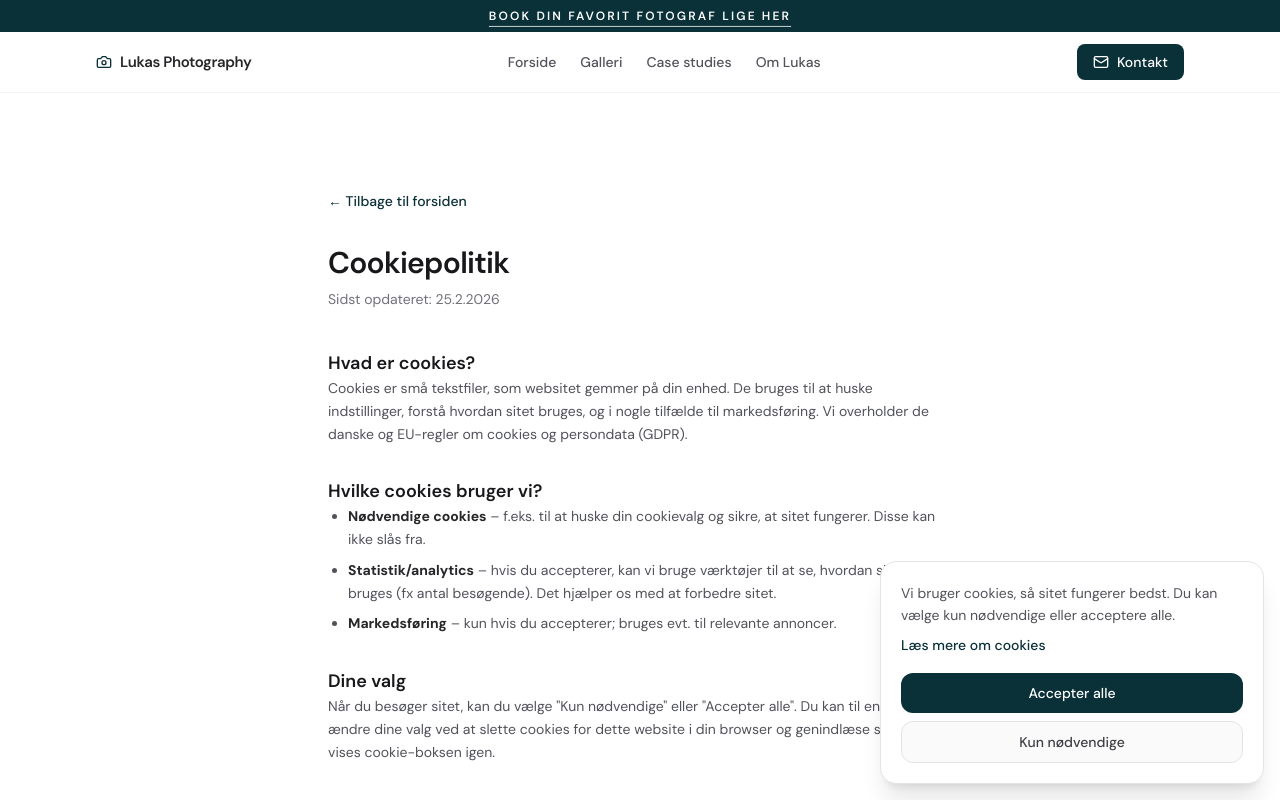
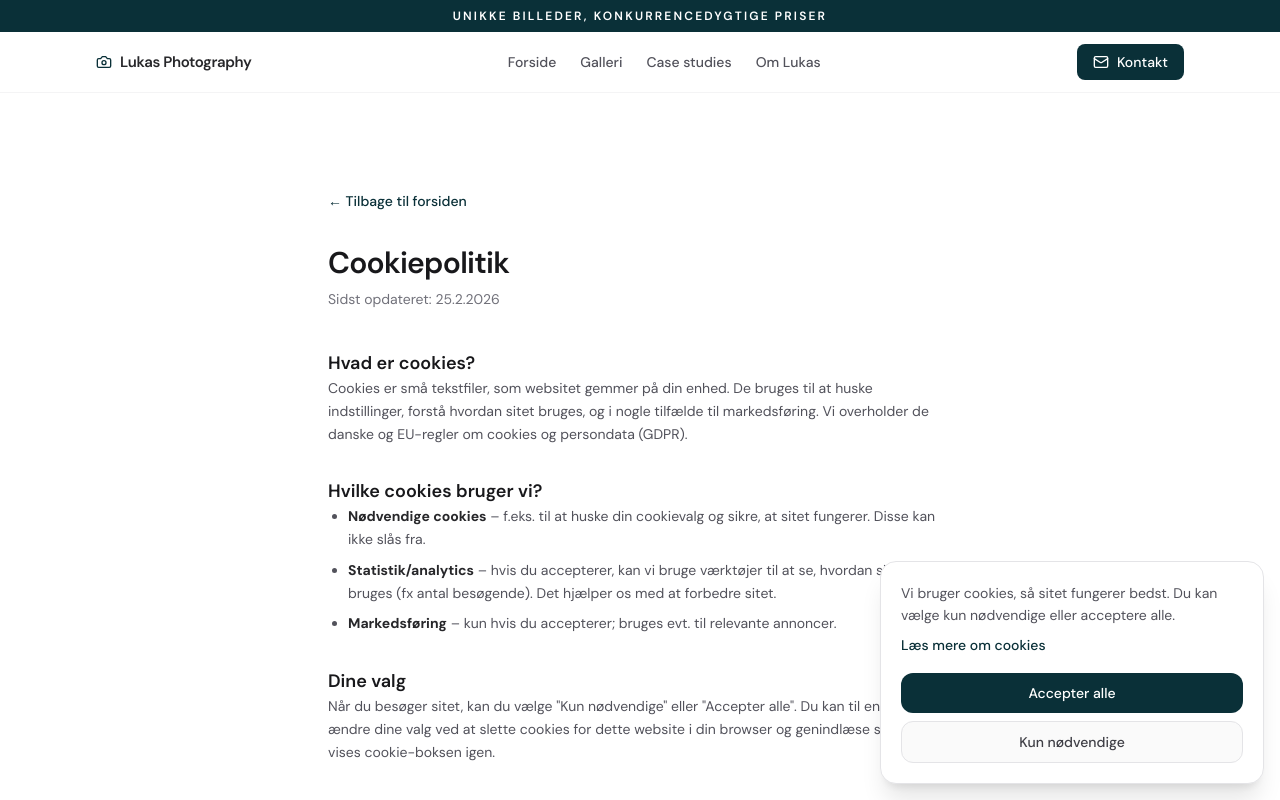
Before and after one commit to ItzLukaas/lukassvendsen, a Next.js app: page /cookies in a window 1280 px wide. Shown: the top 800 px of the page. Built offline with nearby package versions, Linux system fonts and the light colour scheme.

Commit message:
Refactor Header component by removing dynamic topbar messages and simplifying content to focus on a static promotional message about unique images and competitive prices.

```diff
--- a/next.config.mjs
+++ b/next.config.mjs
@@ -5,6 +5,7 @@ const nextConfig = {
     deviceSizes: [640, 750, 828, 1080, 1200, 1920, 2048],
     remotePatterns: [
       { protocol: 'https', hostname: 'picsum.photos', pathname: '/**' },
+      { protocol: 'https', hostname: 'usercontent.one', pathname: '/**' },
     ],
   },
 };
--- a/src/components/Header.tsx
+++ b/src/components/Header.tsx
@@ -4,7 +4,7 @@ import { useState, useEffect } from 'react';
 import Link from 'next/link';
 import { motion, AnimatePresence } from 'framer-motion';
 import { Menu, X, Mail, Camera } from 'lucide-react';
-import { siteConfig, contact } from '@/content/data';
+import { siteConfig } from '@/content/data';
 import { cn } from '@/lib/utils';
 
 const LINKS = [
@@ -17,7 +17,6 @@ const LINKS = [
 export function Header() {
   const [menuOpen, setMenuOpen] = useState(false);
   const [scrolled, setScrolled] = useState(false);
-  const [topbarIndex, setTopbarIndex] = useState(0);
   const brandName = siteConfig?.brandName ?? siteConfig?.name ?? 'Lukas Photography';
 
   useEffect(() => {
@@ -28,19 +27,11 @@ export function Header() {
   }, []);
 
   useEffect(() => {
-    const messagesCount = 3;
-    const interval = setInterval(() => {
-      setTopbarIndex((i) => (i + 1) % messagesCount);
-    }, 5000);
-    return () => clearInterval(interval);
+    const onScroll = () => setScrolled(window.scrollY > 16);
+    onScroll();
+    window.addEventListener('scroll', onScroll, { passive: true });
+    return () => window.removeEventListener('scroll', onScroll);
   }, []);
-
-  const topbarMessage =
-    topbarIndex === 0
-      ? '5-stjernet fotograf i Billund Kommune'
-      : topbarIndex === 2
-        ? `${contact.email} | ${contact.phone}`
-        : '';
 
   return (
     <header
@@ -54,27 +45,9 @@ export function Header() {
       {/* Topbar med stærkt budskab */}
       <div className="bg-[hsl(var(--extra))] text-white">
         <div className="mx-auto flex max-w-6xl items-center justify-center px-4 py-2 sm:px-6 lg:px-8">
-          <AnimatePresence mode="wait" initial={false}>
-            <motion.p
-              key={topbarIndex}
-              initial={{ opacity: 0, y: -4 }}
-              animate={{ opacity: 1, y: 0 }}
-              exit={{ opacity: 0, y: 4 }}
-              transition={{ duration: 0.35, ease: [0.32, 0.72, 0, 1] }}
-              className="text-[11px] font-semibold uppercase tracking-[0.18em] sm:text-xs text-center"
-            >
-              {topbarIndex === 1 ? (
-                <a
-                  href={`mailto:${contact.email}`}
-                  className="underline underline-offset-[6px] decoration-white/80 hover:decoration-white transition-colors"
-                >
-                  Book din favorit fotograf lige her
-                </a>
-              ) : (
-                topbarMessage
-              )}
-            </motion.p>
-          </AnimatePresence>
+          <p className="text-[11px] font-semibold uppercase tracking-[0.18em] sm:text-xs text-center">
+            Unikke billeder, konkurrencedygtige priser
+          </p>
         </div>
       </div>
 
--- a/src/content/data.ts
+++ b/src/content/data.ts
@@ -157,10 +157,11 @@ export type ClientLogo = {
 
 export const clients: ClientLogo[] = [
   {
-    name: 'Virksomhed A',
-    role: 'Branding & portrætter',
-    url: '/logos/logo1.png',
-    logoSrc: 'logos/logo1.png',
+    name: 'GGIF Håndbold',
+    role: 'Samarbejde',
+    url: 'https://www.ggif-handbold.dk',
+    logoSrc:
+      'https://usercontent.one/wp/www.ggif-handbold.dk/wp-content/uploads/2021/07/logo-med-tekst.png?media=1755934210',
   },
   {
     name: 'Event Bureau',
```
